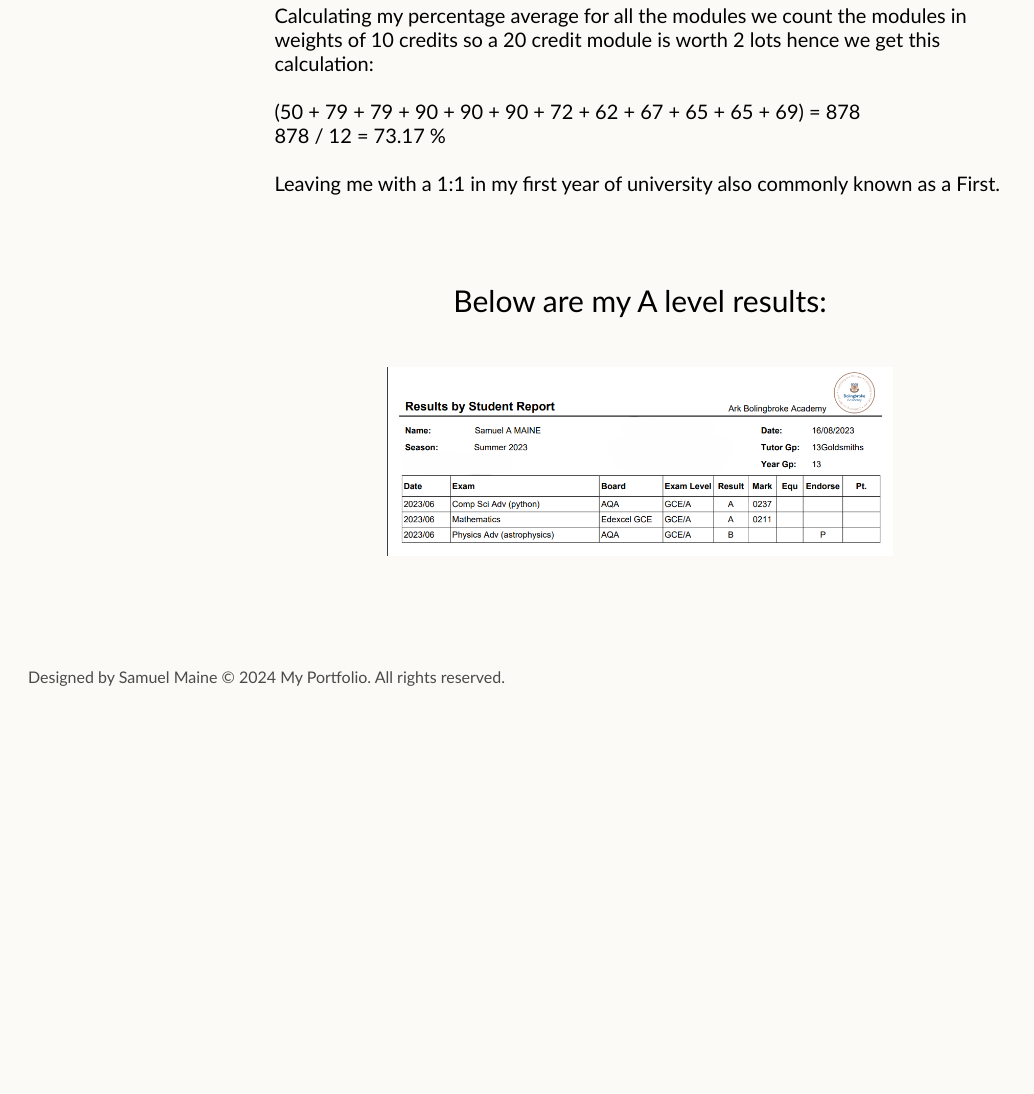
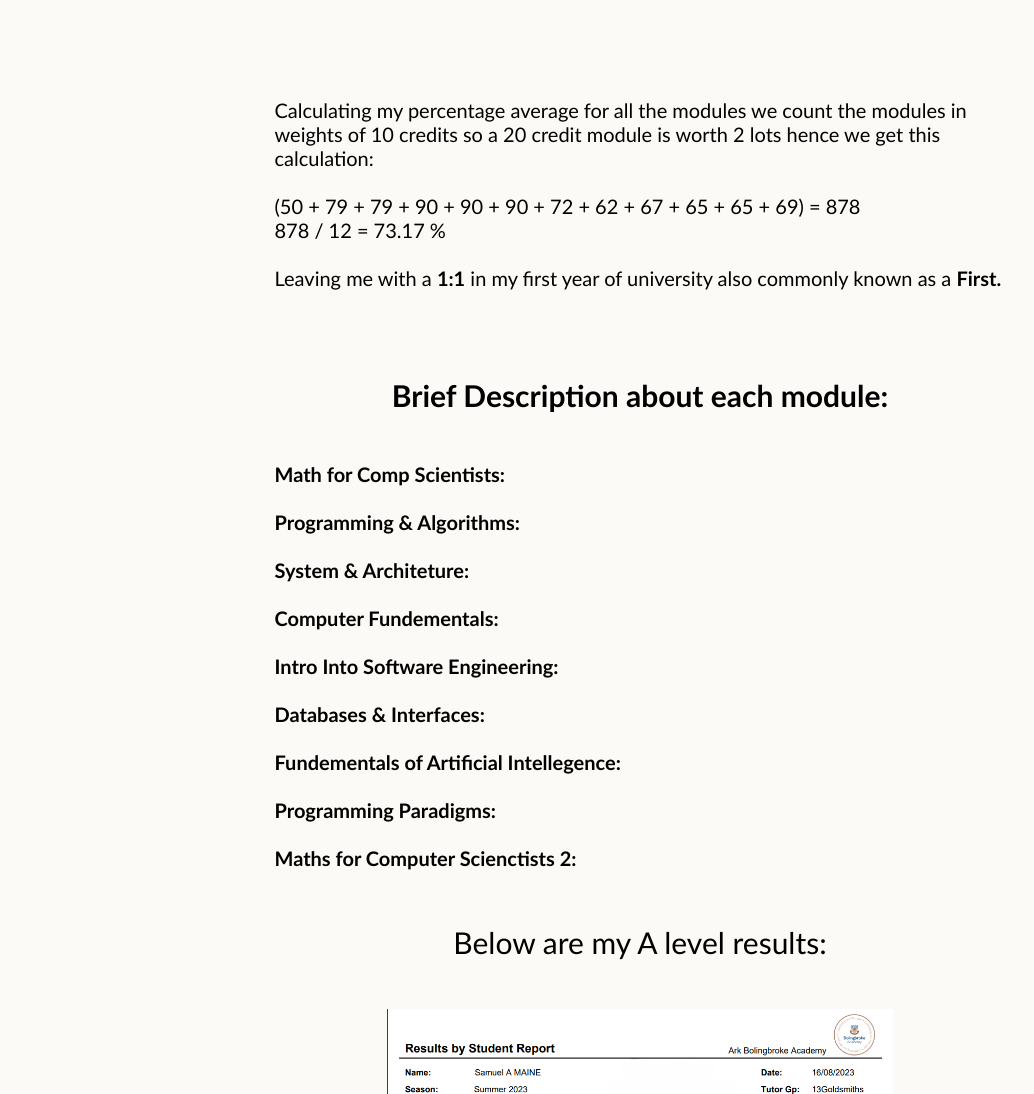
Before and after one commit to Main3typ3/portfolio, a plain HTML site: page qualifications.html in a window 1280 px wide. Shown: the part 796-1890 px from the top of the page, without its empty margins (0-1034 px from the left). Before the commit the page ends 1498 px from the top, so only its background shows below. Drawn offline with Linux system fonts and the light colour scheme.

Commit message:
Qualification_update

```diff
--- a/qualifications.html
+++ b/qualifications.html
@@ -36,18 +36,43 @@
     <img src="resultsyr1uni.png" alt="modules+results" style="width: 40%;" >
     </div>
     <br>
+    <br>
 
+    <br>
+    <br>
+    <br>
+    <br>
     <p style="width: 731px; margin:  auto;font-size: 20px;">Calculating my percentage average for all the modules we count
         the modules in weights of 10 credits so a 20 credit
         module is worth 2 lots hence we get this calculation:<br><br>
         (50 + 79 + 79 + 90 + 90 + 90 + 72 + 62 + 67 + 65 + 65 + 69) = 878 <br>
         878 / 12 = 73.17 % <br><br>
-        Leaving me with a 1:1 in my first year of university also commonly known as a First.
+        Leaving me with a <strong>1:1</strong> in my first year of university also commonly known as a <strong>First.</strong>
        </p>
 
     <br>
     <br>
     <br>
+
+    <h3 style="text-align: center;font-size: 30px;">Brief Description about each module: </h3>
+    <br>
+    <p style="width: 731px; margin:  auto;font-size: 20px;">
+        <strong> Math for Comp Scientists: </strong> <br> <br>
+        <strong> Programming & Algorithms: </strong> <br> <br>
+        <strong> System & Architeture: </strong> <br> <br>
+        <strong> Computer Fundementals: </strong> <br> <br>
+        <strong> Intro Into Software Engineering: </strong> <br> <br>
+        <strong> Databases & Interfaces: </strong> <br> <br>
+        <strong> Fundementals of Artificial Intellegence: </strong> <br> <br>
+        <strong> Programming Paradigms:</strong> <br> <br>
+        <strong> Maths for Computer Scienctists 2: </strong> <br> <br>
+
+
+
+
+
+    </p>
+
 
     <p style="text-align: center;font-size: 30px;">Below are my A level results:</p>
     <br>
```
Also changed, not shown: flappy_game.js (renamed from website.js).
